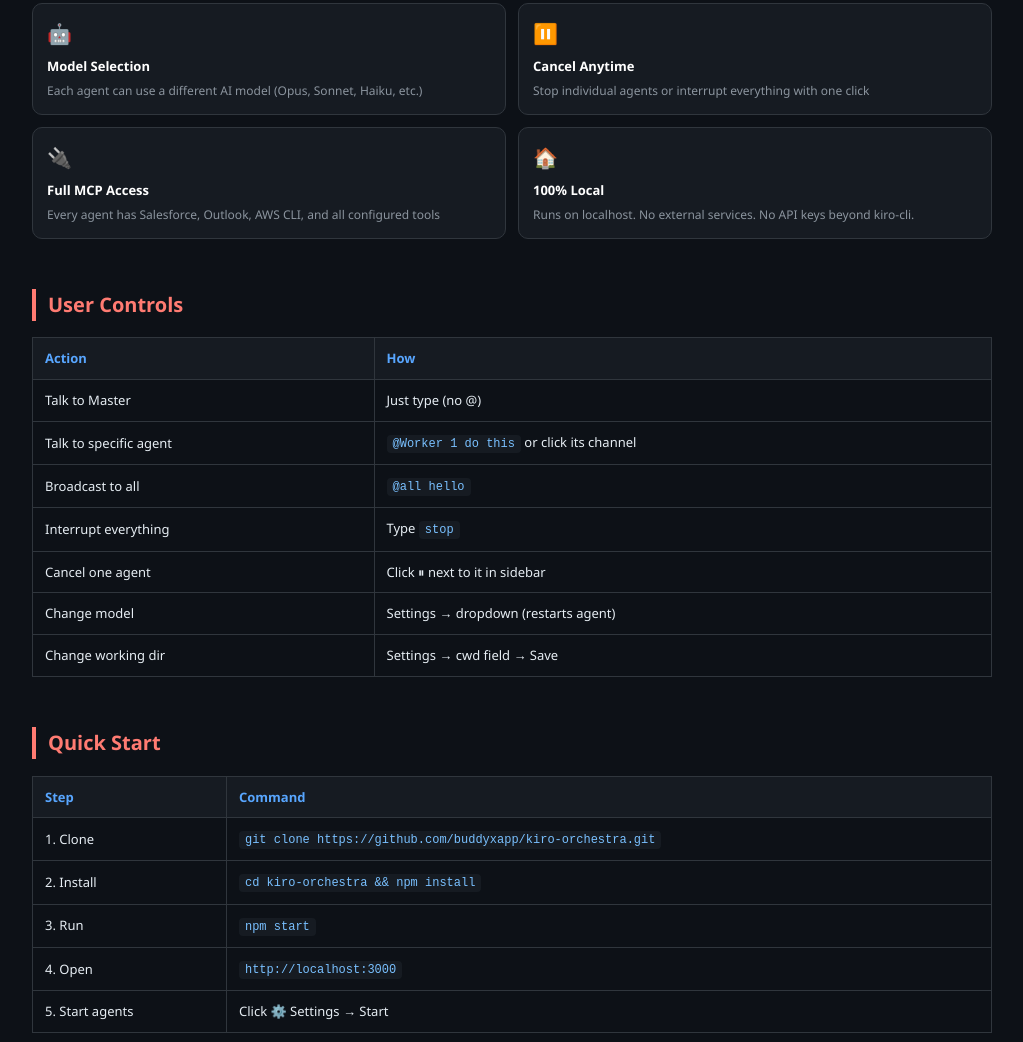
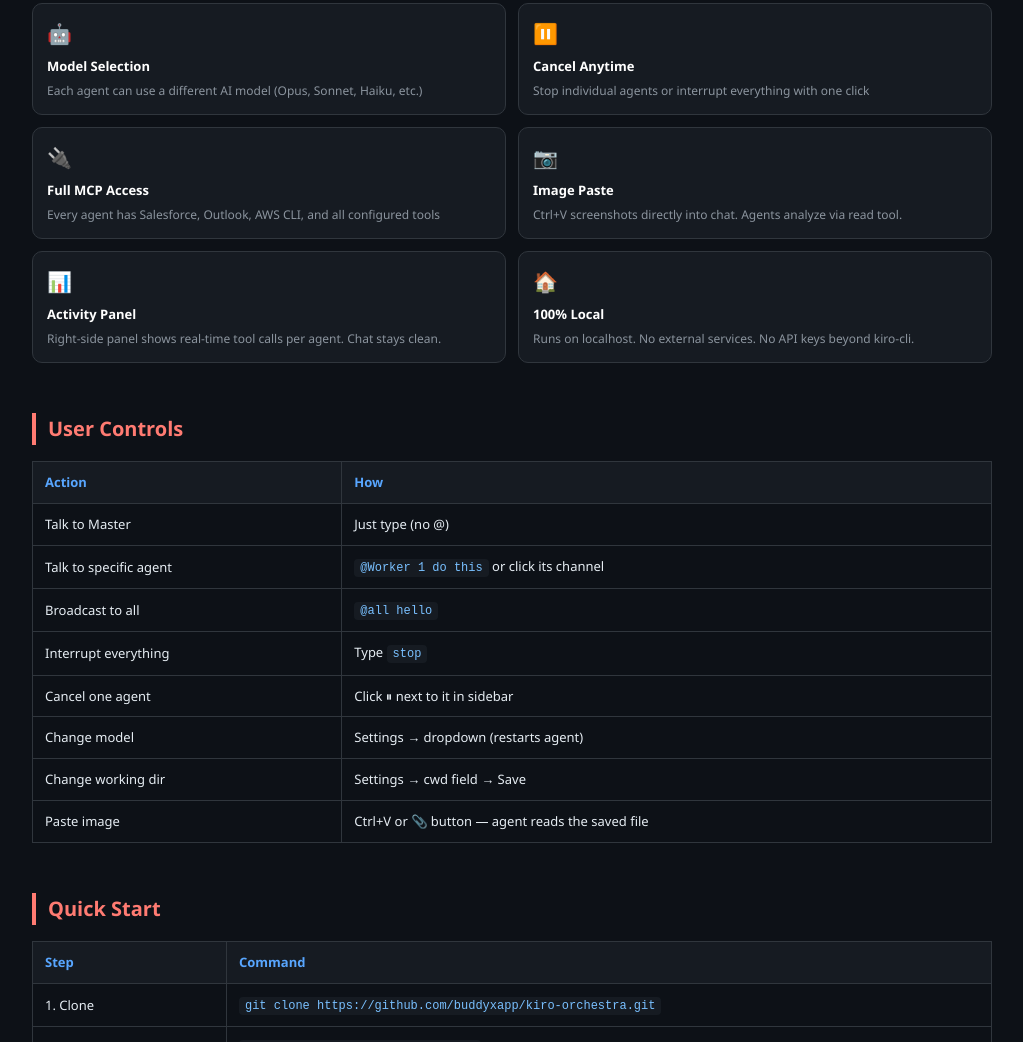
Before and after one commit to buddyxapp/kiro-orchestra, a website: page public/architecture.html in a window 1280 px wide. Shown: the part 1488-2530 px from the top of the page, without its empty margins (128-1151 px from the left). Drawn offline with Linux system fonts and the light colour scheme.

Commit message:
docs: add architecture screenshots to README, update features list

```diff
--- a/public/architecture.html
+++ b/public/architecture.html
@@ -73,7 +73,7 @@
   <div class="layer layer-browser">
     <div class="layer-title">BROWSER</div>
     <div class="row">
-      <div class="box ui"><div class="box-title">Slack-like UI</div><div class="box-desc">Channels • Chat • @mention<br>Settings • Model selector</div></div>
+      <div class="box ui"><div class="box-title">Slack-like UI</div><div class="box-desc">Sidebar • Chat • Activity Panel<br>@mention • Settings • Image paste</div></div>
     </div>
     <div class="box-desc" style="text-align:center;margin-top:8px;color:#58a6ff;">http://localhost:3000</div>
   </div>
@@ -139,6 +139,8 @@
   <div class="feature"><div class="feature-icon">🤖</div><div class="feature-title">Model Selection</div><div class="feature-desc">Each agent can use a different AI model (Opus, Sonnet, Haiku, etc.)</div></div>
   <div class="feature"><div class="feature-icon">⏸️</div><div class="feature-title">Cancel Anytime</div><div class="feature-desc">Stop individual agents or interrupt everything with one click</div></div>
   <div class="feature"><div class="feature-icon">🔌</div><div class="feature-title">Full MCP Access</div><div class="feature-desc">Every agent has Salesforce, Outlook, AWS CLI, and all configured tools</div></div>
+  <div class="feature"><div class="feature-icon">📷</div><div class="feature-title">Image Paste</div><div class="feature-desc">Ctrl+V screenshots directly into chat. Agents analyze via read tool.</div></div>
+  <div class="feature"><div class="feature-icon">📊</div><div class="feature-title">Activity Panel</div><div class="feature-desc">Right-side panel shows real-time tool calls per agent. Chat stays clean.</div></div>
   <div class="feature"><div class="feature-icon">🏠</div><div class="feature-title">100% Local</div><div class="feature-desc">Runs on localhost. No external services. No API keys beyond kiro-cli.</div></div>
 </div>
 
@@ -152,6 +154,7 @@
 <tr><td>Cancel one agent</td><td>Click ⏸ next to it in sidebar</td></tr>
 <tr><td>Change model</td><td>Settings → dropdown (restarts agent)</td></tr>
 <tr><td>Change working dir</td><td>Settings → cwd field → Save</td></tr>
+<tr><td>Paste image</td><td>Ctrl+V or 📎 button — agent reads the saved file</td></tr>
 </table>
 
 <h2>Quick Start</h2>
```
Also changed, not shown: README.md, readme/features.png (added), readme/orchestrationflow.png (added), readme/systemarchitecture.png (added).
